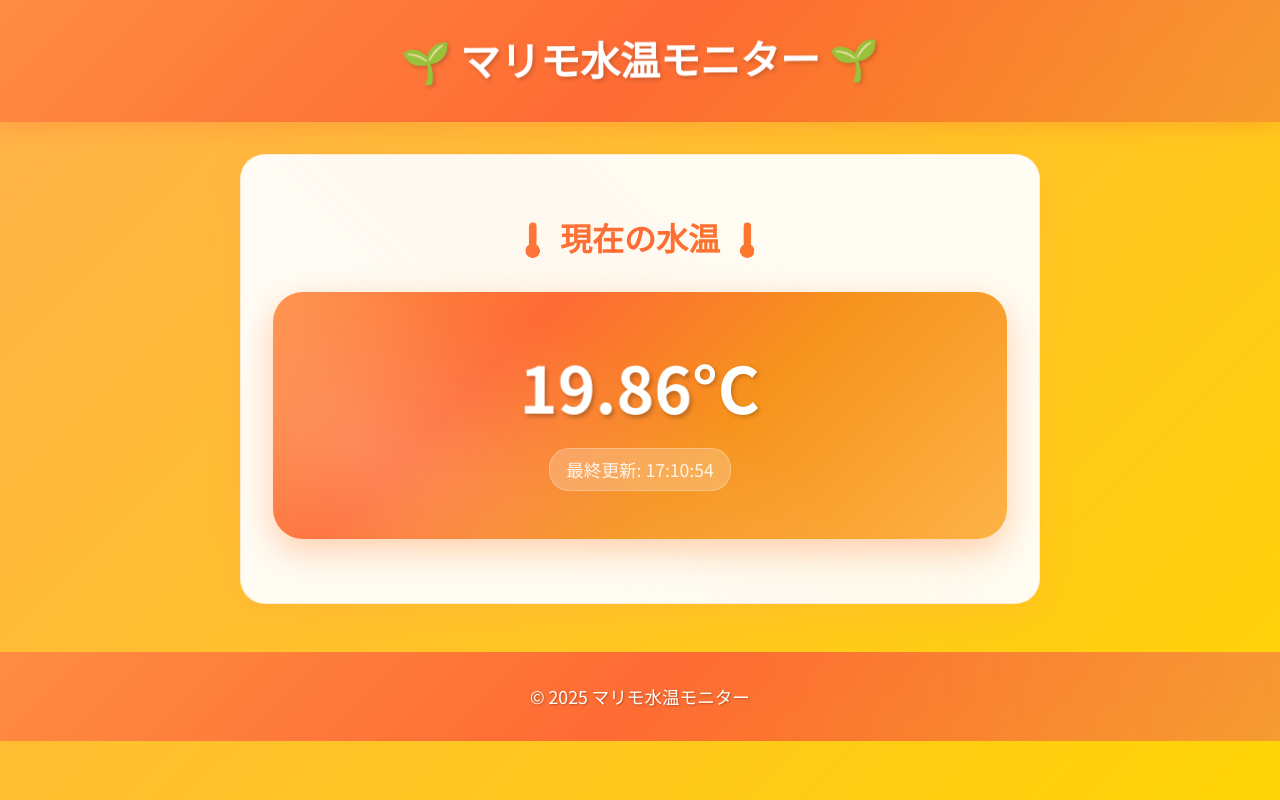
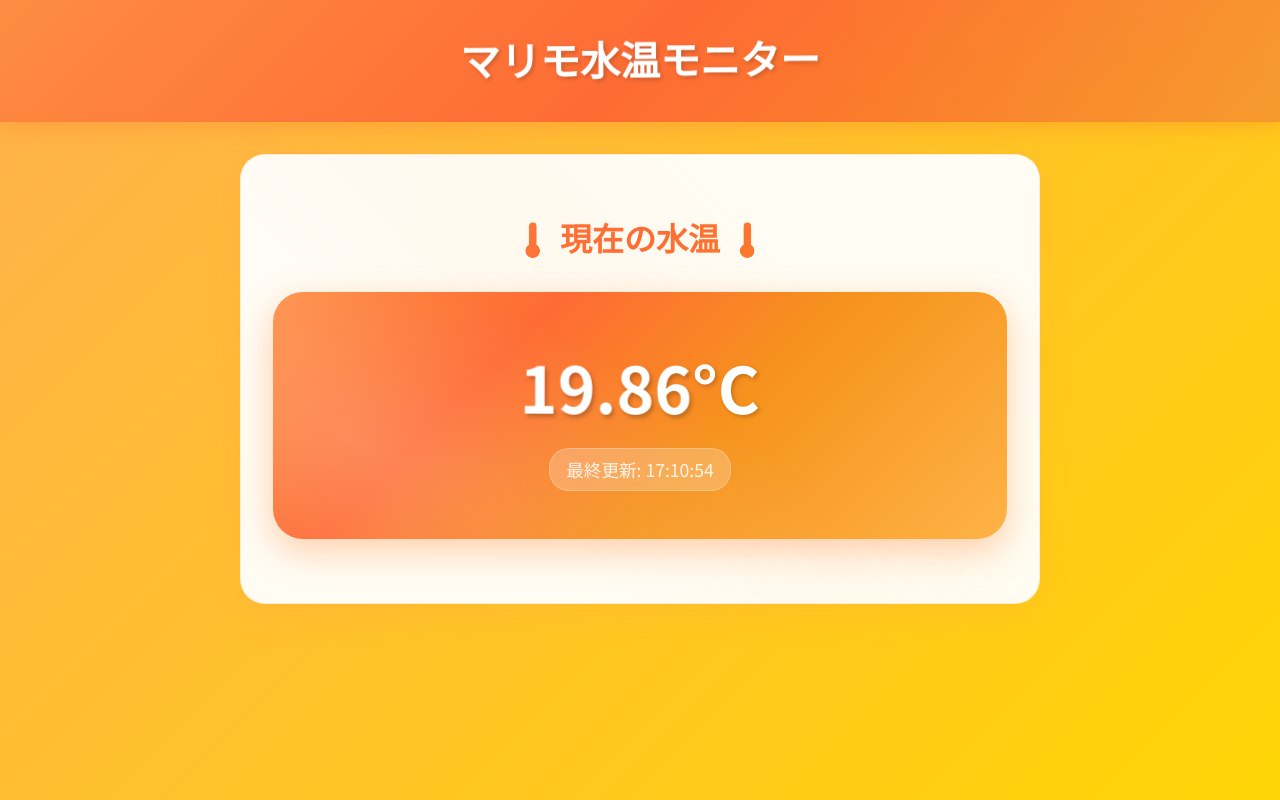
Before and after one commit to todotodoroki/marimo, a Flask app: page / in a window 1280 px wide. Run offline with Flask 3, Linux system fonts and the light colour scheme.

Commit message:
✨ フッターを削除してよりシンプルなデザインに

```diff
--- a/static/css/style.css
+++ b/static/css/style.css
@@ -226,41 +226,6 @@ header h1 {
     backdrop-filter: blur(10px);
 }
 
-footer {
-    text-align: center;
-    padding: 2rem;
-    background: linear-gradient(135deg, #ff8c42 0%, #ff6b35 50%, #f7931e 100%);
-    color: white;
-    margin-top: 3rem;
-    position: relative;
-    overflow: hidden;
-}
-
-footer::before {
-    content: '';
-    position: absolute;
-    top: 0;
-    left: 0;
-    right: 0;
-    bottom: 0;
-    background: linear-gradient(90deg, transparent, rgba(255, 255, 255, 0.1), transparent);
-    animation: footerWave 10s ease-in-out infinite;
-}
-
-@keyframes footerWave {
-    0% { transform: translateX(-100%); }
-    50% { transform: translateX(100%); }
-    100% { transform: translateX(-100%); }
-}
-
-footer p {
-    margin: 0;
-    font-size: 1.1rem;
-    text-shadow: 1px 1px 2px rgba(0, 0, 0, 0.3);
-    position: relative;
-    z-index: 1;
-}
-
 /* レスポンシブデザイン */
 @media (max-width: 768px) {
     .container {
--- a/templates/base.html
+++ b/templates/base.html
@@ -9,14 +9,11 @@
 </head>
 <body>
     <header>
-        <h1>🌱 マリモ水温モニター 🌱</h1>
+        <h1>マリモ水温モニター</h1>
     </header>
     <main>
         {% block content %}{% endblock %}
     </main>
-    <footer>
-        <p>&copy; 2025 マリモ水温モニター</p>
-    </footer>
     <script src="{{ url_for('static', filename='js/app.js') }}" defer></script>
 </body>
 </html>
```
Also changed, not shown: 1 other file.
